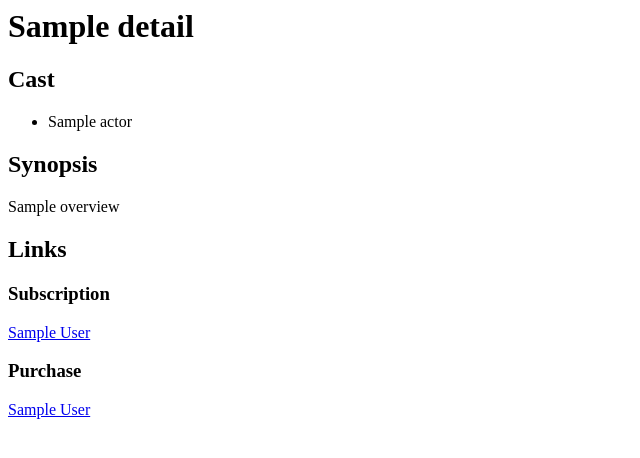
After one commit to hannahhall/movies, a Django app: template search_app/templates/search_app/movie_detail.html in a window 1280 px wide. The commit adds this page. Shown: the top 458 px of the page, without its empty margins (0-640 px from the left). Run offline with Django 3.2, Linux system fonts and the light colour scheme; the template is opened without the code that fills it: most values are stand-ins (such as "Sample title", 1, 10 or a date in 2020); parts of the project's set-up code (start-up, migrations or seed data) failed here and were passed over.

Commit message:
view and templates for movie list and detail

```diff
--- /dev/null
+++ b/search_app/templates/search_app/movie_detail.html
@@ -0,0 +1,21 @@
+<h1>{{detail.original_title}}</h1>
+
+<h2>Cast</h2>
+  <ul>
+    {% for actor in cast %}
+      <li>{{actor.name}}</li>
+    {% endfor %}
+  </ul>
+
+<h2>Synopsis</h2>
+<p>{{detail.overview}}</p>
+
+<h2>Links</h2>
+<h3>Subscription</h3>
+  {% for sub in detail.subscription_web_sources %}
+    <p><a href="{{sub.link}}">{{sub.display_name}}</a></p>
+  {% endfor %}
+<h3>Purchase</h3>
+  {% for p in detail.purchase_web_sources %}
+    <p><a href="{{p.link}}">{{p.display_name}}</a></p>
+  {% endfor %}
--- a/search_app/urls.py
+++ b/search_app/urls.py
@@ -4,5 +4,6 @@ from . import views
 app_name = 'search_app'
 urlpatterns = [
     url(r'^$', views.IndexView.as_view(), name='index'),
-    url(r'^search/$', views.search, name='search')
+    url(r'^search/$', views.search, name='search'),
+    url(r'^movie/(?P<movie_id>[0-9]+)/', views.movie_detail, name='detail')
 ]
```
Also changed, not shown: search_app/templates/search_app/movie_list.html (+7 -5 lines), search_app/views.py (+14 -1 lines).
